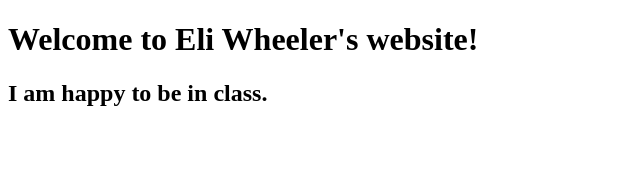
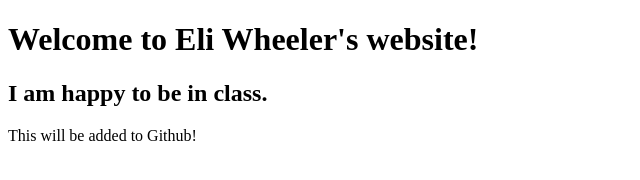
Before and after one commit to ewheeler20/SDEV255Intro, a plain HTML site: page index.html in a window 1280 px wide. Shown: the whole page, without its empty margins (0-640 px from the left). Drawn offline with Linux system fonts and the light colour scheme.

Commit message:
added p tag - ew

```diff
--- a/index.html
+++ b/index.html
@@ -11,6 +11,7 @@
 <body>
   <h1>Welcome to Eli Wheeler's website!</h1>
   <h2>I am happy to be in class.</h2>
+  <p>This will be added to Github!</p>
   <script src="script.js"></script>
 
   <!--
```
